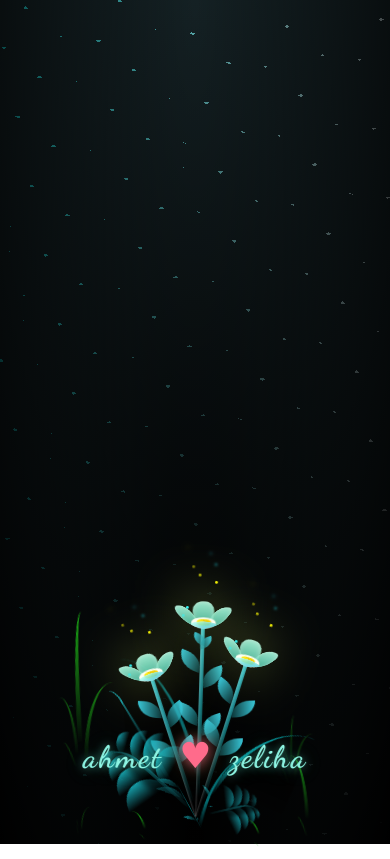
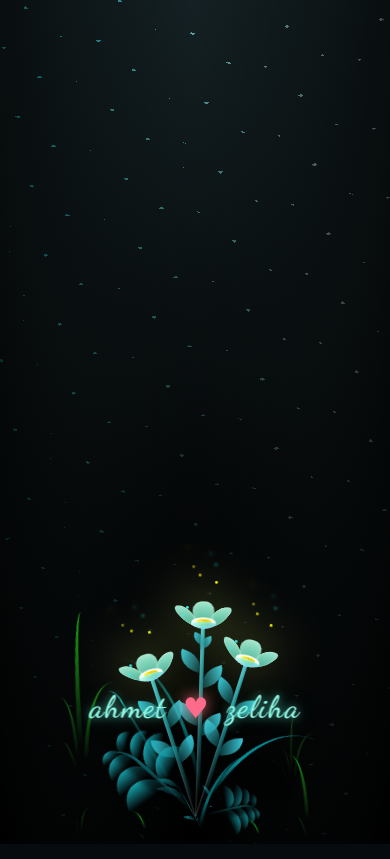
Before and after one commit to umqra00/flower_note, a plain HTML site: page index.html in a window 390 px wide. Drawn offline with Linux system fonts and the light colour scheme.

Commit message:
mobil güncelleme

```diff
--- a/index.html
+++ b/index.html
@@ -320,29 +320,37 @@
     </div>
 
     <style>
+        html, body {
+            margin: 0;
+            padding: 0;
+            width: 100%;
+            min-height: 100dvh;
+            overflow-x: hidden;
+            background: #050b0e;
+        }
+
         .love-note {
             position: fixed;
-            bottom: 68px;
+            bottom: 14%;
             left: 50%;
             transform: translateX(-50%);
             z-index: 9999;
             color: #8ef6e4;
             font-family: 'Dancing Script', 'Segoe Script', cursive;
-            font-size: 40px;
+            font-size: clamp(28px, 8vw, 44px);
             font-weight: 700;
-            letter-spacing: 2px;
-            text-shadow: 0 0 10px rgba(110, 243, 214, 0.55), 0 0 22px rgba(45, 212, 191, 0.28);
+            letter-spacing: 1.5px;
+            text-shadow: 0 0 10px rgba(110, 243, 214, 0.65), 0 0 22px rgba(45, 212, 191, 0.35);
             pointer-events: none;
             white-space: nowrap;
-            font-size: clamp(28px, 8vw, 40px);
         }
 
             .love-note .heart {
                 color: #ff6b8b;
                 display: inline-block;
                 margin: 0 8px;
-                font-size: 32px;
-                text-shadow: 0 0 12px rgba(255, 107, 139, 0.75), 0 0 24px rgba(255, 224, 102, 0.35);
+                font-size: clamp(24px, 6.5vw, 34px);
+                text-shadow: 0 0 12px rgba(255, 107, 139, 0.8), 0 0 24px rgba(255, 224, 102, 0.35);
                 animation: heartbeat 1.5s infinite ease-in-out;
             }
 
```
